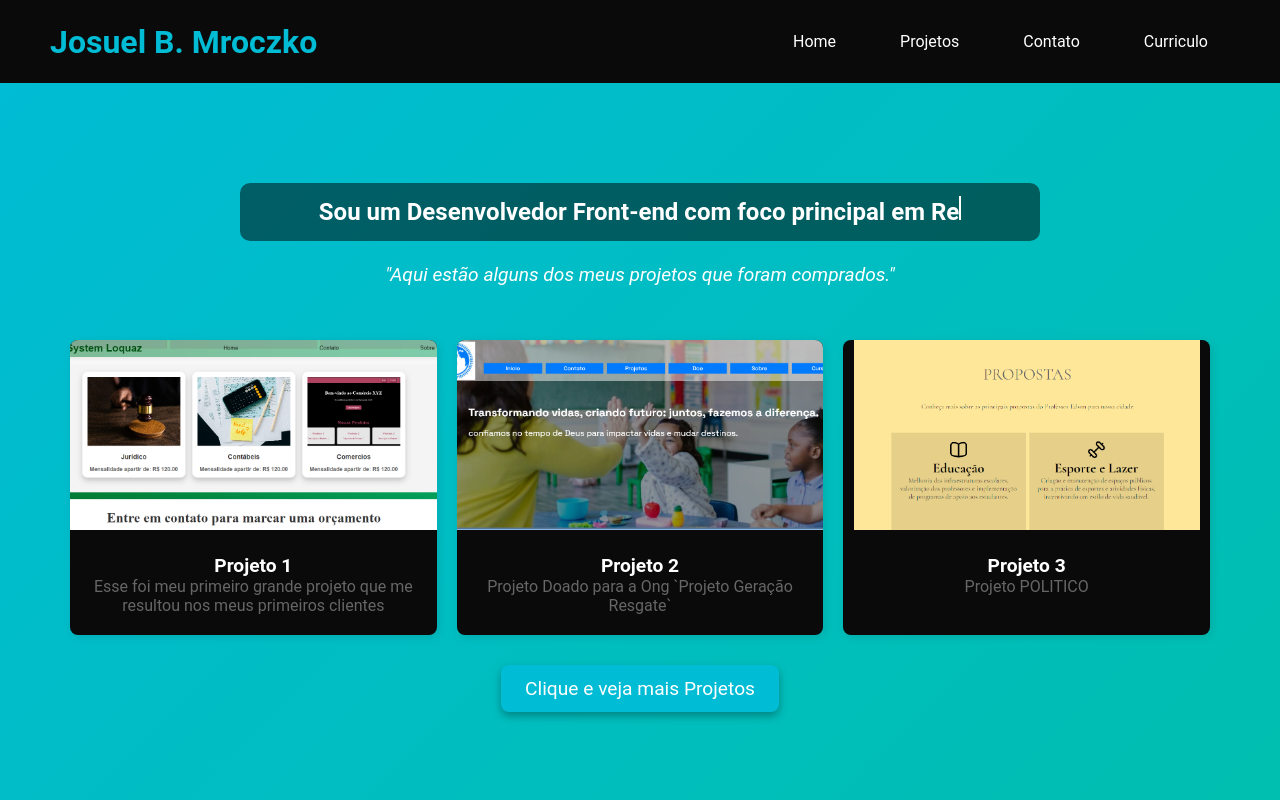
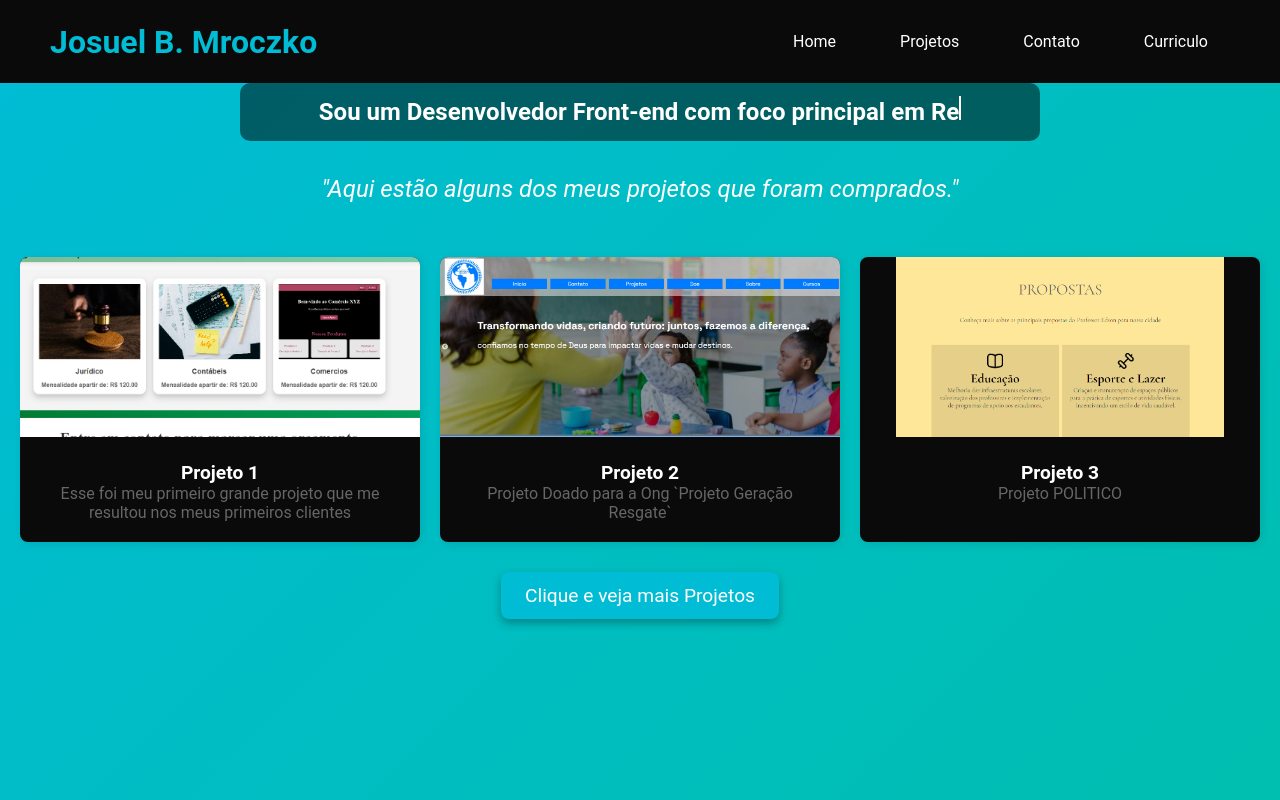
Before and after one commit to josuelbmroczko/cv, a React (Create React App) app: page / in a window 1280 px wide. Shown: the top 800 px of the page. Built offline with nearby package versions, Linux system fonts and the light colour scheme.

Commit message:
atualizado

```diff
--- a/src/components/ProjectCard.js
+++ b/src/components/ProjectCard.js
@@ -20,7 +20,7 @@ const Card = styled.div`
 const Image = styled.img`
   width: 100%;
   height: 100%;
-  max-height: 190px;
+  max-height: 180px;
   object-fit: cover;
   transition: transform 0.3s ease;
 
--- a/src/pages/Home.js
+++ b/src/pages/Home.js
@@ -7,7 +7,7 @@ import projetoPolitico from '../assets/images/projetoPolitico.png';
 import { MaquinaDeEscrever } from '../components/maquinaDeEscrever';
 
 const HomeSection = styled.section`
-  padding: 100px 50px;
+
   text-align: center;
   background: linear-gradient(135deg, #00BCD4 0%, #00BFAE 100%);
   color: white; /* Cor do texto */
@@ -66,7 +66,8 @@ const StyledTextContainer = styled.div`
 `;
 
 const CustomParagraph = styled.p`
-  font-size: 1.2rem;
+  font-size: 1.5rem;
+  padding-top: 10px;
   color: #ffffff;
   margin: 20px 0;
   font-style: italic;
```
